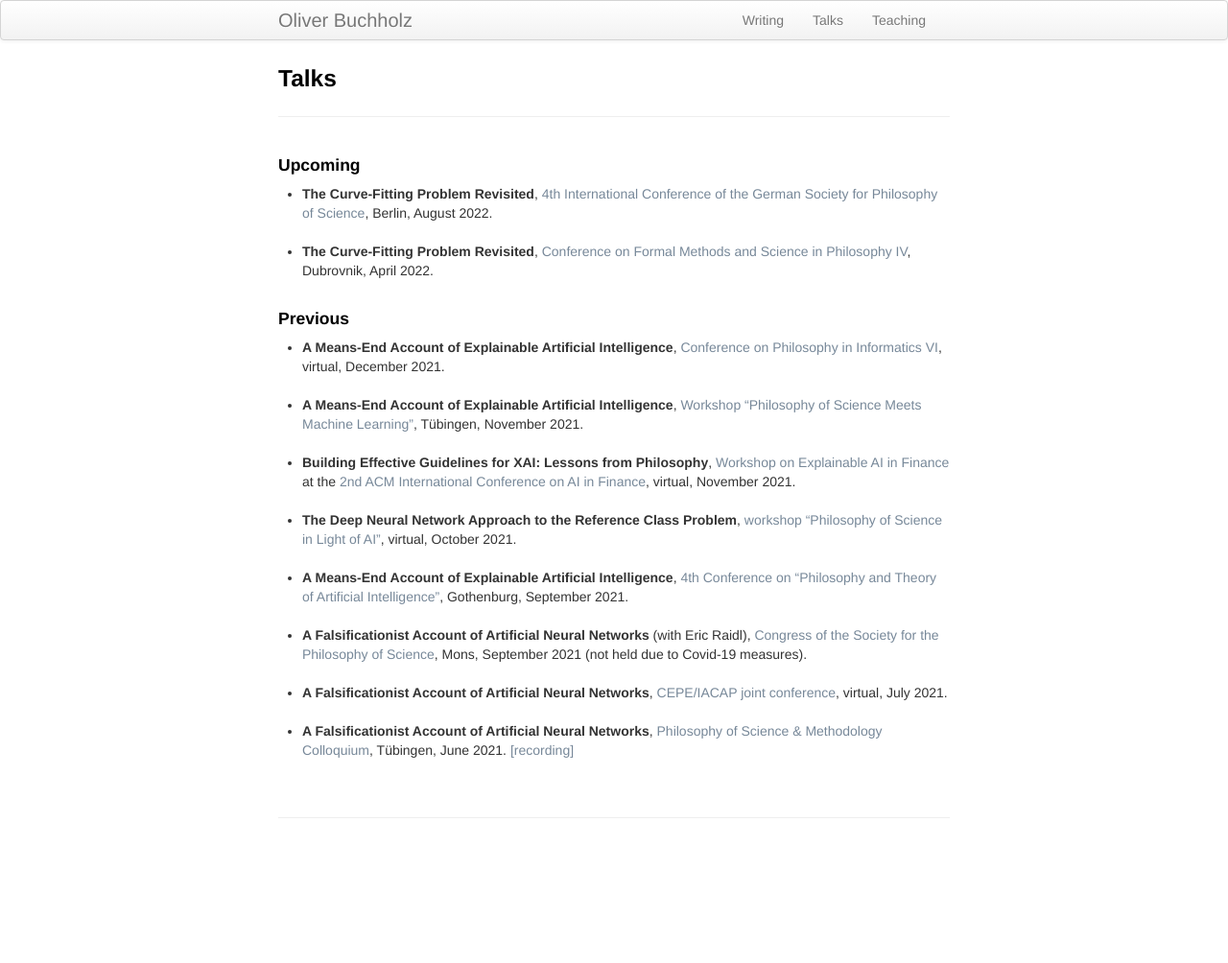
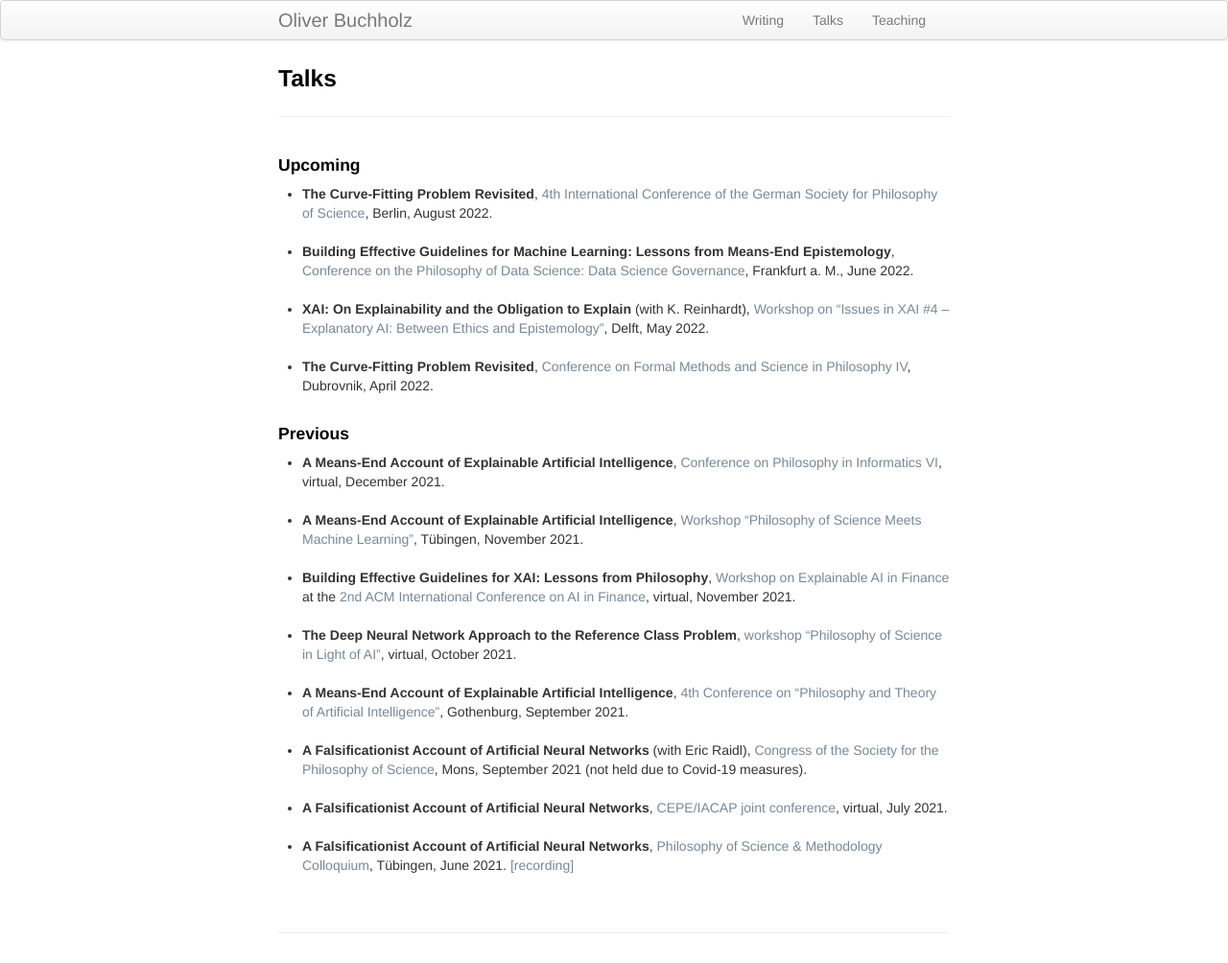
Before and after one commit to oliverbuchholz/oliverbuchholz.github.io, a Jekyll site: the page built from pages/talks.md, in a window 1280 px wide. Shown: the whole page at 96% size. Built offline with Jekyll 4.4.1, drawn with Linux system fonts in a browser that asks for light colours; before the commit the page ends 900 px from its top, so only the background shows below that.

Commit message:
added Delft and FFM to upcoming

```diff
--- a/pages/talks.md
+++ b/pages/talks.md
@@ -8,6 +8,12 @@ description: Oliver Buchholz | Talks
 
 <ul>
 <li><b>The Curve-Fitting Problem Revisited</b>, <a href="https://www.wissphil.de/gwp2022/" target="_blank">4th International Conference of the German Society for Philosophy of Science</a>, Berlin, August 2022.<br><br>
+</li>
+
+<li><b>Building Effective Guidelines for Machine Learning: Lessons from Means-End Epistemology</b>, <a href="https://philevents.org/event/show/95357" target="_blank">Conference on the Philosophy of Data Science: Data Science Governance</a>, Frankfurt a. M., June 2022.<br><br>
+</li>
+
+<li><b>XAI: On Explainability and the Obligation to Explain</b> (with K. Reinhardt), <a href="https://juanmduran.net/xai4/" target="_blank">Workshop on &ldquo;Issues in XAI &num;4 &ndash; Explanatory AI: Between Ethics and Epistemology&rdquo;</a>, Delft, May 2022.<br><br>
 </li>
 
 <li><b>The Curve-Fitting Problem Revisited</b>, <a href="https://www.ifzg.hr/fmsph/" target="_blank">Conference on Formal Methods and Science in Philosophy IV</a>, Dubrovnik, April 2022.<br><br>
```
